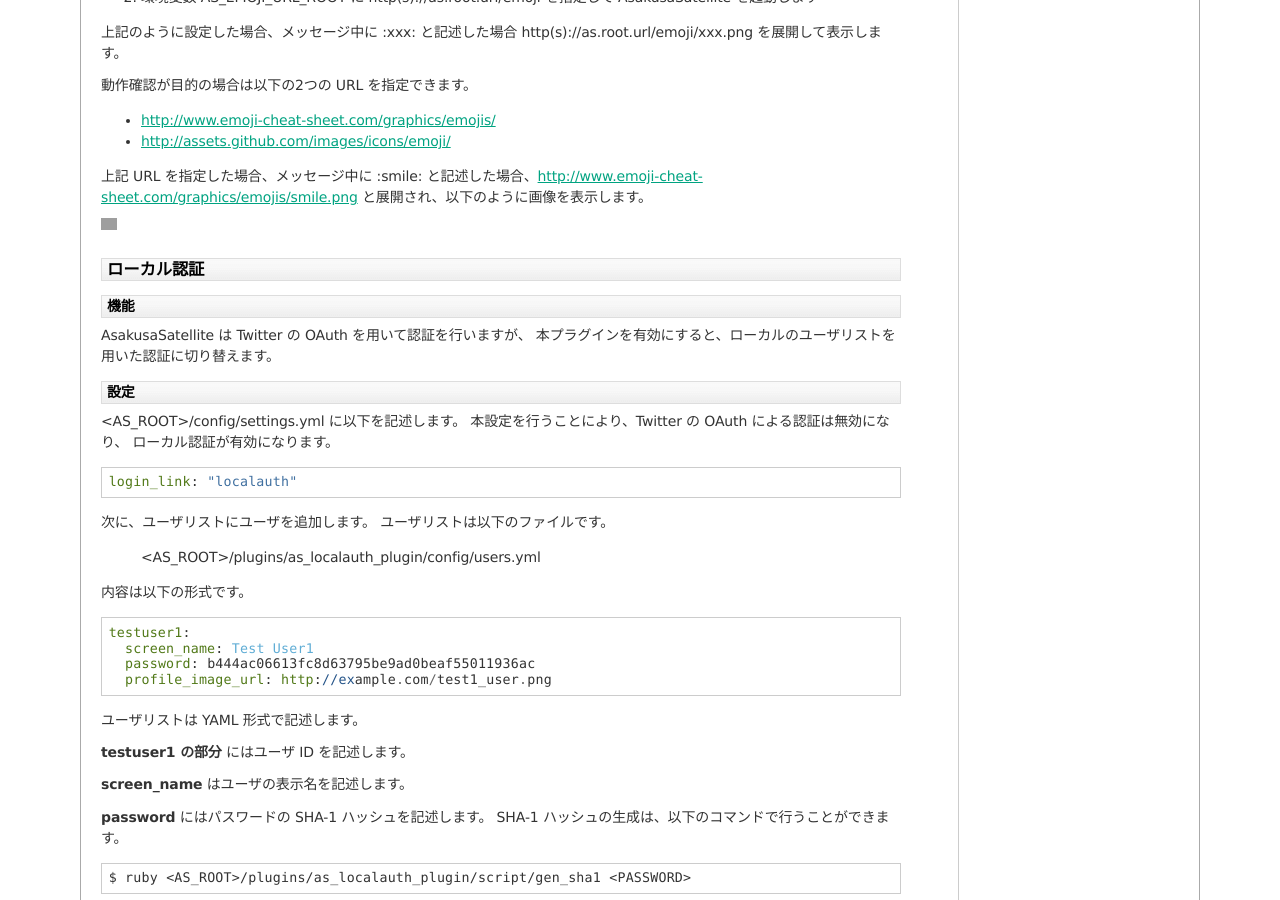
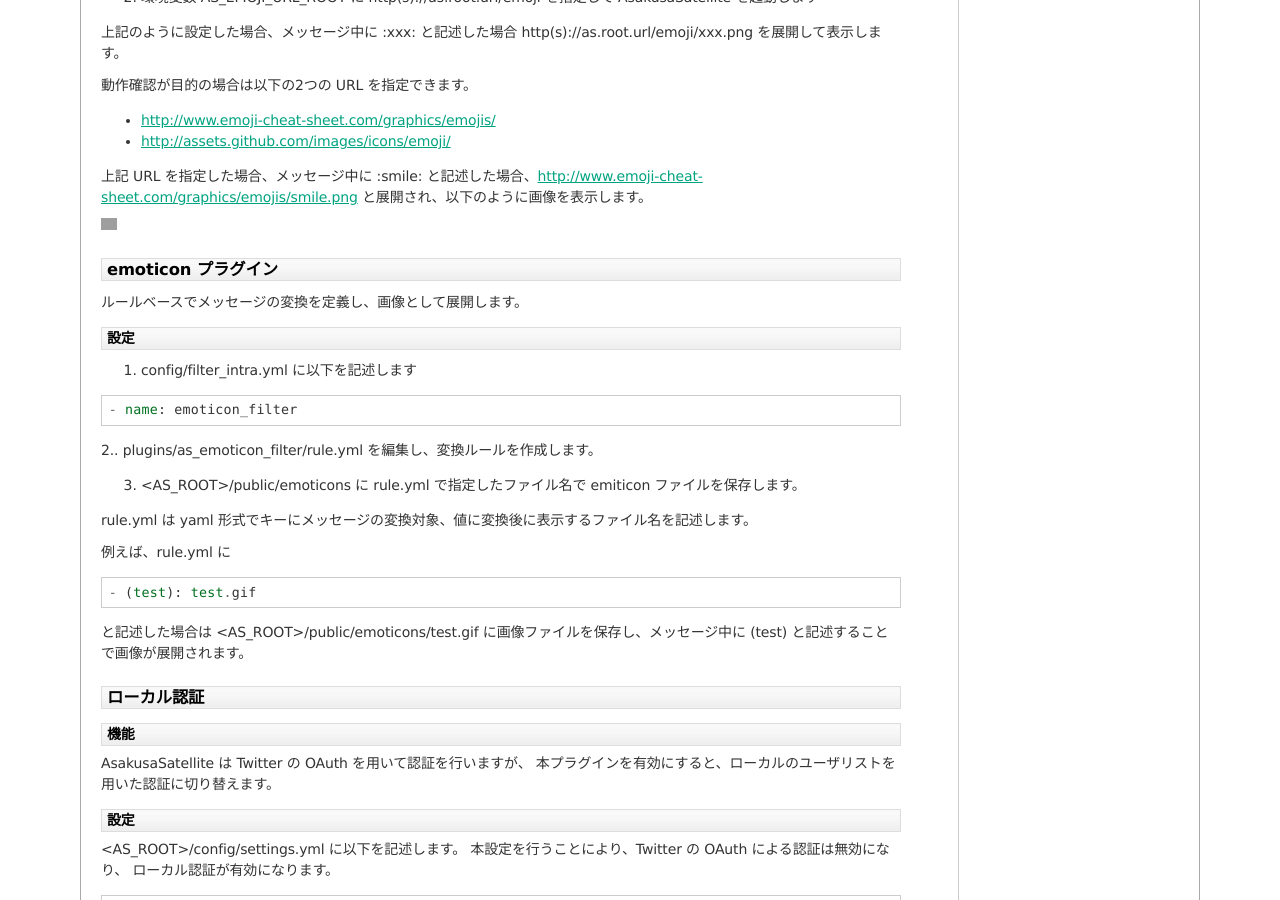
Before and after one commit to codefirst/asakusa-satellite-manual, a Sphinx documentation site: the page built from source/plugin.rst, in a window 1280 px wide and 900 px high, scrolled down 2524 px. Built offline with Sphinx 7.4.7, drawn with Linux system fonts in a browser that asks for light colours; grey boxes are pictures that could not be loaded.

Commit message:
emoticon filter

```diff
--- a/source/plugin.rst
+++ b/source/plugin.rst
@@ -153,6 +153,32 @@ AsakusaSatellite に同梱する場合は以下の手順で画像ファイルを
 .. image:: http://www.emoji-cheat-sheet.com/graphics/emojis/smile.png
    :width: 16px
 
+emoticon プラグイン
+-----------------------------
+ルールベースでメッセージの変換を定義し、画像として展開します。
+
+設定
+^^^^^^^^^^^^^^^^^^^^^^^
+1. config/filter\_intra.yml に以下を記述します
+
+.. code-block:: ruby
+
+  - name: emoticon_filter
+
+2.. plugins/as_emoticon_filter/rule.yml を編集し、変換ルールを作成します。
+
+3. <AS_ROOT>/public/emoticons に rule.yml で指定したファイル名で emiticon ファイルを保存します。
+
+rule.yml は yaml 形式でキーにメッセージの変換対象、値に変換後に表示するファイル名を記述します。
+
+例えば、rule.yml に
+
+.. code-block:: ruby
+
+  - (test): test.gif
+
+と記述した場合は <AS_ROOT>/public/emoticons/test.gif に画像ファイルを保存し、メッセージ中に (test) と記述することで画像が展開されます。
+
 
 ローカル認証
 -----------------------
```
